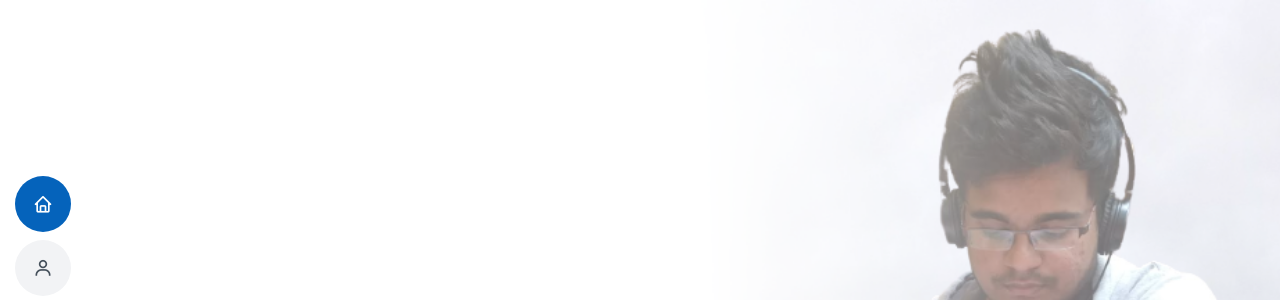
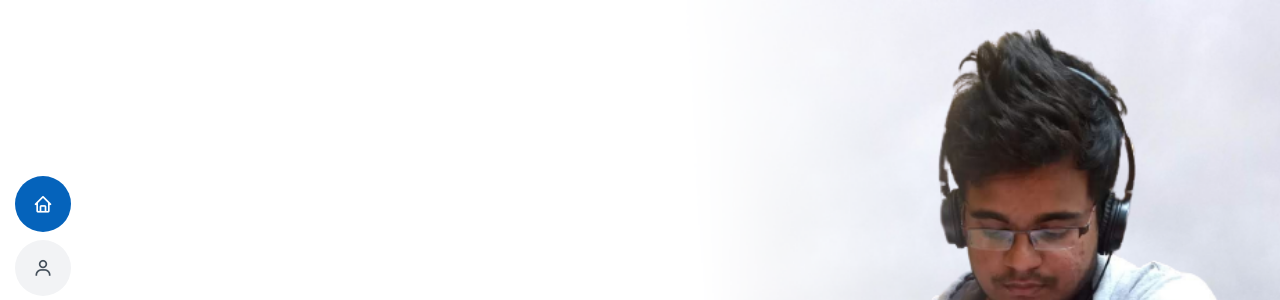
Before and after one commit to ShaikAdilAhamed/ShaikAdilAhamed.github.io, a plain HTML site: page index.html in a window 1280 px wide. Shown: the top 300 px of the page. Drawn offline with Linux system fonts and the light colour scheme; a web font is replaced by a local one.

Commit message:
Update style.css

```diff
--- a/assets/css/style.css
+++ b/assets/css/style.css
@@ -338,7 +338,6 @@ h1, h2, h3, h4, h5, h6 {
 
 #hero:before {
   content: "";
-  background: rgba(255, 255, 255, 0.445);
   position: absolute;
   bottom: 0;
   top: 0;
```
